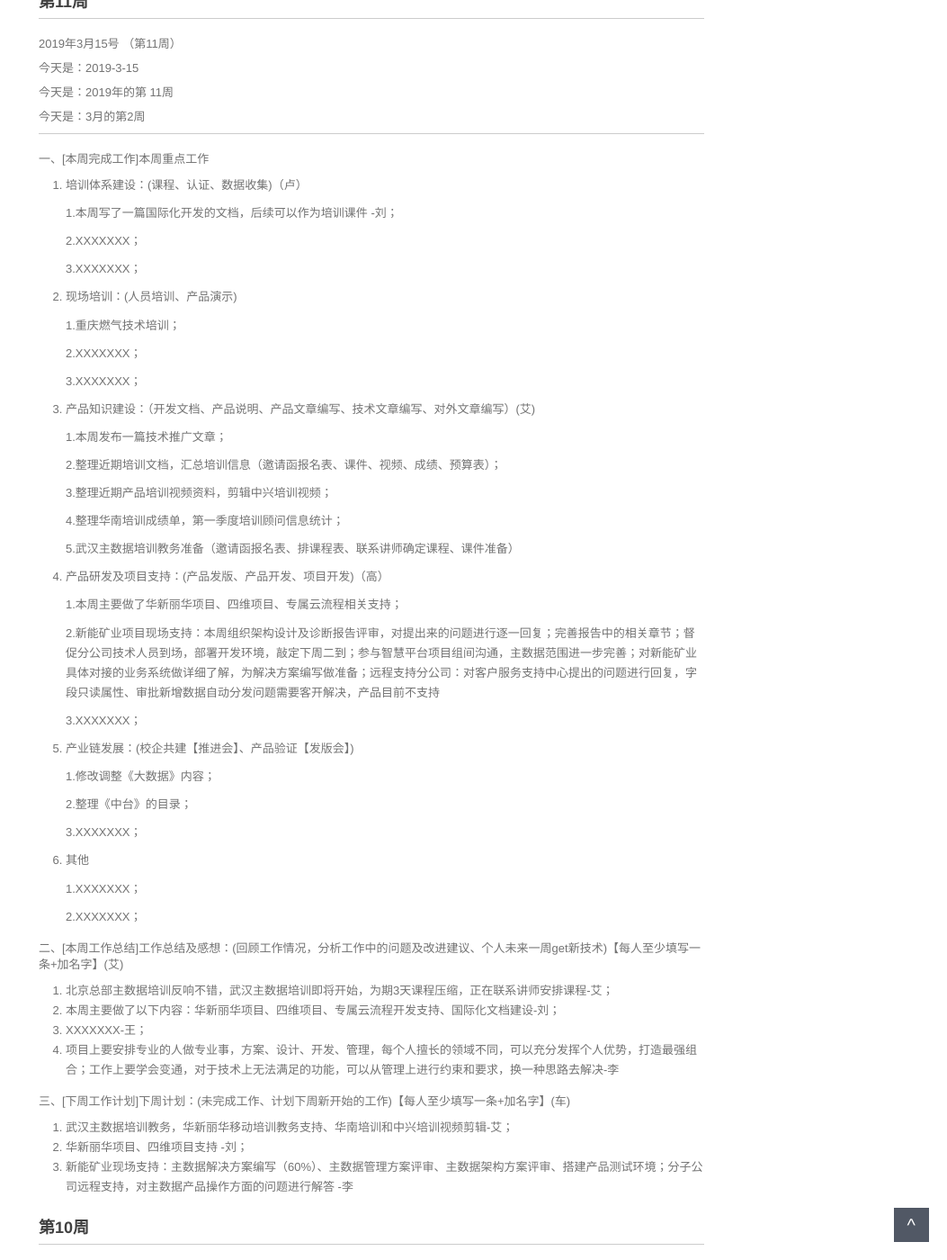
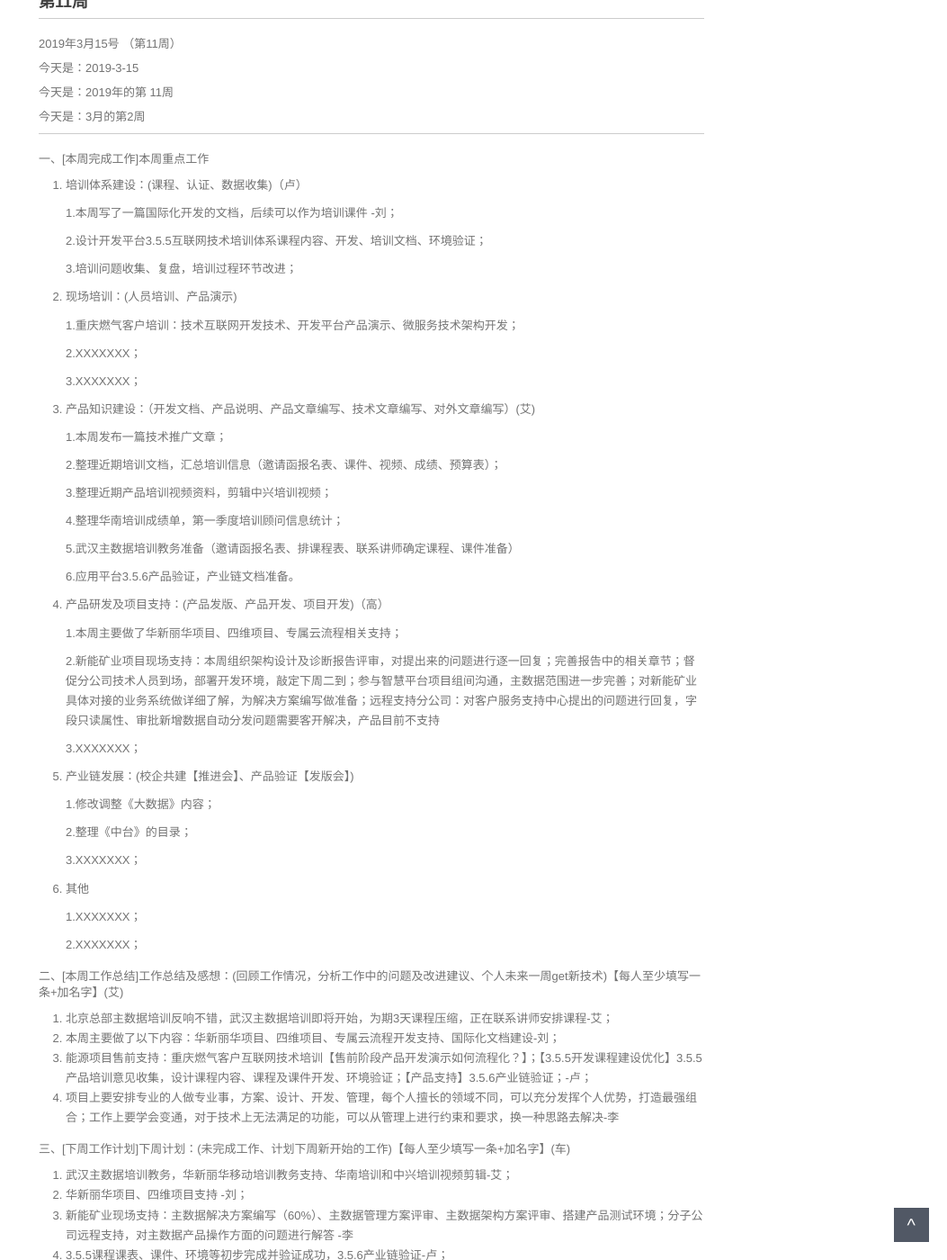
Before and after one commit to walllFlower/blog, a Jekyll site: the page built from _posts/2018-07-17-day_report_cxz.md, in a window 1280 px wide and 1400 px high, scrolled down 341 px. Shown: the whole window at 90% size, without its empty margins (227-1280 px from the left). Built offline with Jekyll 4.4.1, drawn with Linux system fonts in a browser that asks for light colours; comment, search, counter and statistics services are not loaded.

Commit message:
Update 2018-07-17-day_report_cxz.md

```diff
--- a/_posts/2018-07-17-day_report_cxz.md
+++ b/_posts/2018-07-17-day_report_cxz.md
@@ -27,13 +27,13 @@ categories: 技术运营工作周报
 
     1.本周写了一篇国际化开发的文档，后续可以作为培训课件 -刘；
 
-    2.XXXXXXX；
-
-    3.XXXXXXX；
+    2.设计开发平台3.5.5互联网技术培训体系课程内容、开发、培训文档、环境验证；
+
+    3.培训问题收集、复盘，培训过程环节改进；
 
 2. 现场培训：(人员培训、产品演示)
 
-    1.重庆燃气技术培训；
+    1.重庆燃气客户培训：技术互联网开发技术、开发平台产品演示、微服务技术架构开发；
 
     2.XXXXXXX；
 
@@ -50,6 +50,8 @@ categories: 技术运营工作周报
     4.整理华南培训成绩单，第一季度培训顾问信息统计；
 
     5.武汉主数据培训教务准备（邀请函报名表、排课程表、联系讲师确定课程、课件准备）
+
+    6.应用平台3.5.6产品验证，产业链文档准备。
 
 4. 产品研发及项目支持：(产品发版、产品开发、项目开发)（高）
 
@@ -77,7 +79,7 @@ categories: 技术运营工作周报
 
 1. 北京总部主数据培训反响不错，武汉主数据培训即将开始，为期3天课程压缩，正在联系讲师安排课程-艾；
 2. 本周主要做了以下内容：华新丽华项目、四维项目、专属云流程开发支持、国际化文档建设-刘；
-3. XXXXXXX-王；
+3. 能源项目售前支持：重庆燃气客户互联网技术培训【售前阶段产品开发演示如何流程化？】；【3.5.5开发课程建设优化】3.5.5产品培训意见收集，设计课程内容、课程及课件开发、环境验证；【产品支持】3.5.6产业链验证；-卢；
 4. 项目上要安排专业的人做专业事，方案、设计、开发、管理，每个人擅长的领域不同，可以充分发挥个人优势，打造最强组合；工作上要学会变通，对于技术上无法满足的功能，可以从管理上进行约束和要求，换一种思路去解决-李
 
 三、[下周工作计划]下周计划：(未完成工作、计划下周新开始的工作)【每人至少填写一条+加名字】(车)
@@ -85,6 +87,7 @@ categories: 技术运营工作周报
 1. 武汉主数据培训教务，华新丽华移动培训教务支持、华南培训和中兴培训视频剪辑-艾；
 2. 华新丽华项目、四维项目支持 -刘；
 3. 新能矿业现场支持：主数据解决方案编写（60%）、主数据管理方案评审、主数据架构方案评审、搭建产品测试环境；分子公司远程支持，对主数据产品操作方面的问题进行解答 -李
+4. 3.5.5课程课表、课件、环境等初步完成并验证成功，3.5.6产业链验证-卢；
 
 
 
```
